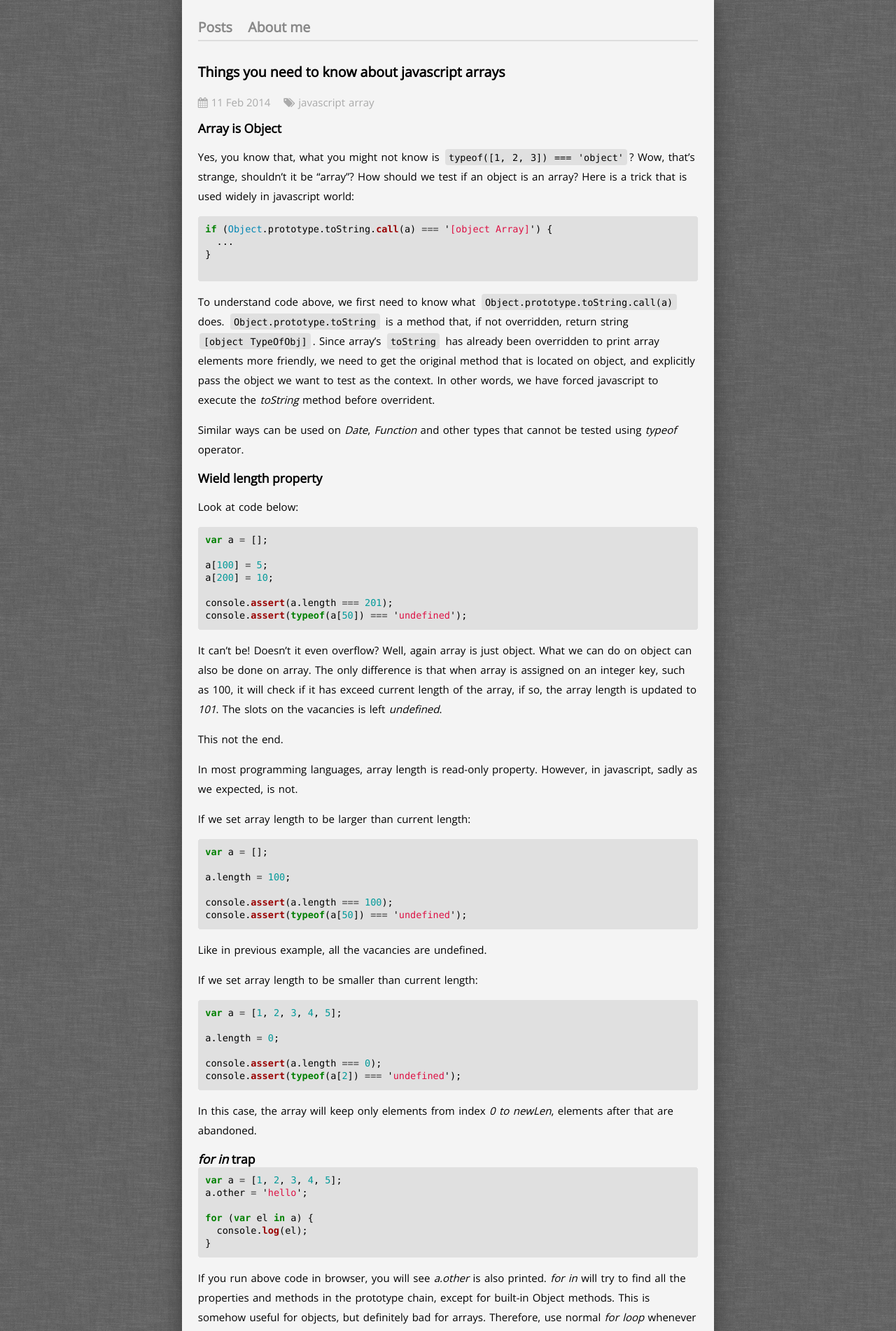
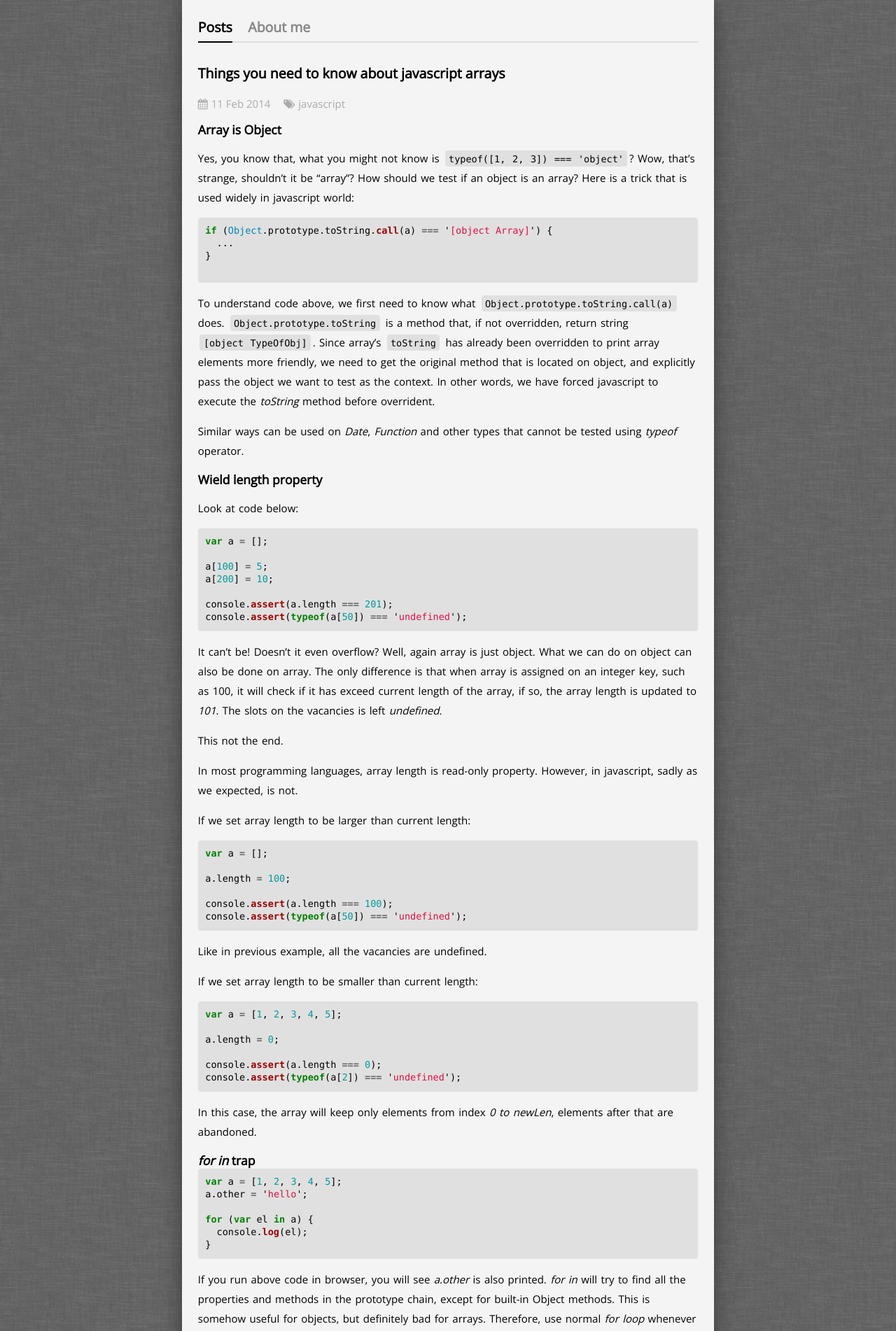
Before and after one commit to fuqcool/fuqcool.github.io, a Jekyll site: the page built from _posts/2014-02-11-know-js-array.md, in a window 1280 px wide. Shown: the top 1902 px of the page at 70% size. Built offline with Jekyll 4.4.1, drawn with Linux system fonts in a browser that asks for light colours; Markdown is read by kramdown in place of the engine named in the settings; comment, search, counter and statistics services are not loaded.

Commit message:
minor adjustment

```diff
--- a/_layouts/post.html
+++ b/_layouts/post.html
@@ -30,3 +30,7 @@
 </script>
 <noscript>Please enable JavaScript to view the <a href="http://disqus.com/?ref_noscript">comments powered by Disqus.</a></noscript>
 <a href="http://disqus.com" class="dsq-brlink">comments powered by <span class="logo-disqus">Disqus</span></a>
+
+<script>
+document.getElementById('navigator').children[0].classList.add('active')
+</script>
--- a/_posts/2014-02-11-know-js-array.md
+++ b/_posts/2014-02-11-know-js-array.md
@@ -1,7 +1,7 @@
 ---
 layout: post
 title: "Things you need to know about javascript arrays"
-categories: javascript array
+categories: javascript
 ---
 
 ### Array is Object
--- a/css/main.css
+++ b/css/main.css
@@ -43,9 +43,9 @@
 }
 
 blockquote {
-  background-color: #FCF7E7;
+  background-color: #e0e0e0;
   padding: 0.2em 0.7em;
-  border-left: solid 5px #FDB6A8;
+  border-left: solid 5px #bdc3c7;
 }
 
 /*****************************************************************************/
@@ -120,24 +120,26 @@
   list-style-type: none;
   position: relative;
   top: 2px;
+  border-bottom: 2px solid #ddd;
 }
 
 #navigator li:hover {
-  border-bottom: 2px solid #bbb;
+  border-bottom-color: #bbb;
 }
 
 #navigator li.active {
-  border-bottom: 2px solid black;
+  border-bottom-color: black;
 }
 
 #navigator li a {
-    color: #888;
-    font-weight: bold;
-    font-size: 1.3em;
+  color: #888;
+  font-weight: bold;
+  font-size: 1.3em;
 }
 
-#navigator li a:hover {
-    color: #444;
+#navigator li:hover a,
+#navigator li.active a {
+  color: black;
 }
 
 .meta {
```
